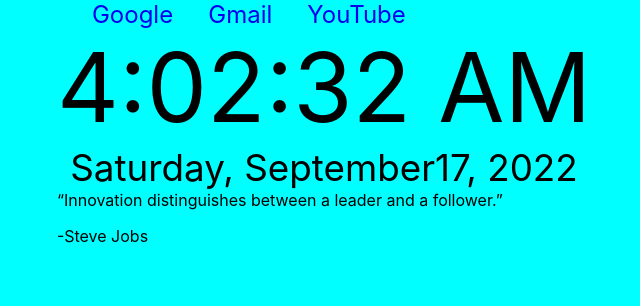
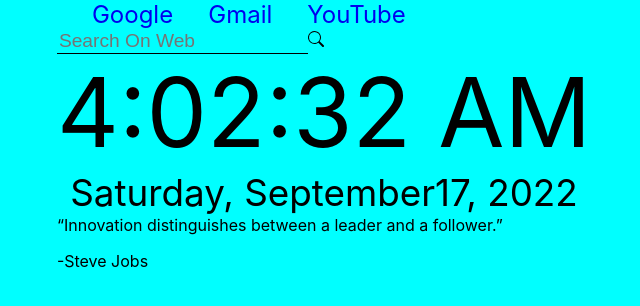
Before and after one commit to the-mainak-banerjee/tabify, a React (Create React App) app: page / in a window 1280 px wide. Shown: the top 306 px of the page, without its empty margins (316-956 px from the left). Built offline with nearby package versions, Linux system fonts and the light colour scheme.

Commit message:
created searchbar

```diff
--- a/src/components/index.js
+++ b/src/components/index.js
@@ -1,3 +1,4 @@
 export {Suggestions} from './suggestions/Suggestions'
 export {Clock} from './clock/Clock'
 export {Quote} from './quote/Quote'
+export {SearchBar} from './search/SearchBar'
--- a/src/components/quote/Quote.jsx
+++ b/src/components/quote/Quote.jsx
@@ -1,6 +1,6 @@
 import React, { useState} from 'react'
 import { useEffect } from 'react'
-import { allQuotes } from '../../database/QuotesData'
+import { allQuotes } from '../../database/quotesData'
 
 export const Quote = () => {
 
--- /dev/null
+++ b/src/components/search/SearchBar.jsx
@@ -0,0 +1,25 @@
+import React from 'react'
+import { useState } from 'react'
+import {BsSearch} from 'react-icons/bs'
+import './searchBar.css'
+
+export const SearchBar = () => {
+    const [searchQuery,setSearchQuery] = useState('')
+
+
+    const handleSearch = (e) => {
+        e.preventDefault()
+        if(searchQuery){
+            window.location.assign(`https://www.google.com/search?q=${searchQuery}`)
+        }
+    }
+
+  return (
+    <div>
+        <form onSubmit={handleSearch} className='tabify-search-form'>
+            <input type='text' placeholder='Search On Web' value={searchQuery} onChange={(e) => setSearchQuery(e.target.value)} className='tabify-search-input'/>
+            <BsSearch className='tabify-search-icon'/>
+        </form>
+    </div>
+  )
+}
--- /dev/null
+++ b/src/components/search/searchBar.css
@@ -0,0 +1,21 @@
+.tabify-search-form{
+
+    position: relative;
+}
+
+.tabify-search-input{
+    border: 0;
+    border-bottom: 1px solid black ;
+    outline: 0;
+    background-color: transparent;
+    width: auto;
+    font-size: 1.2rem;
+}
+
+
+
+/* .tabify-search-icon{
+    position: absolute;
+    right: 1px;
+    color: grey;
+} */
--- a/src/pages/NewTab.jsx
+++ b/src/pages/NewTab.jsx
@@ -1,10 +1,11 @@
 import React from 'react'
-import { Clock, Quote, Suggestions } from '../components'
+import { Clock, Quote, SearchBar, Suggestions } from '../components'
 
 const NewTab = () => {
   return (
     <div>
       <Suggestions/>
+      <SearchBar/>
       <Clock/>
       <Quote/>
     </div>
```
Also changed, not shown: src/database/searchEngines.js (added, +27 -0 lines).
